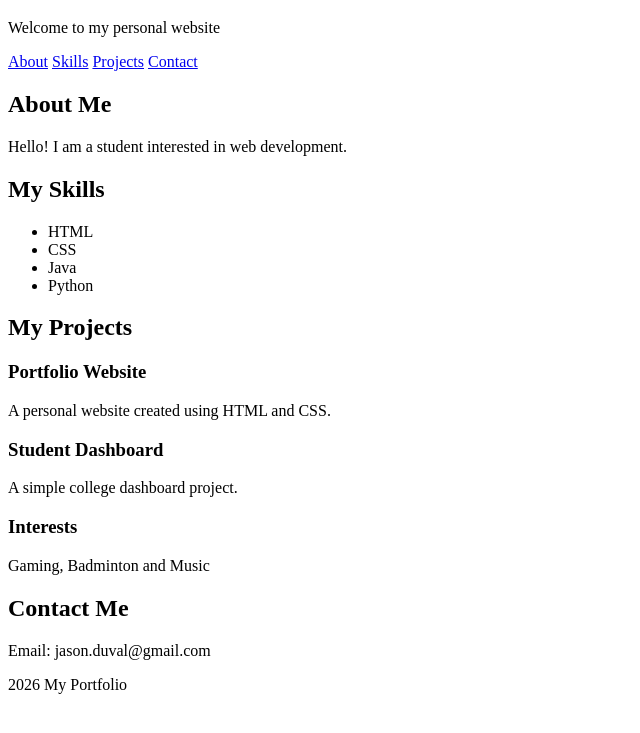
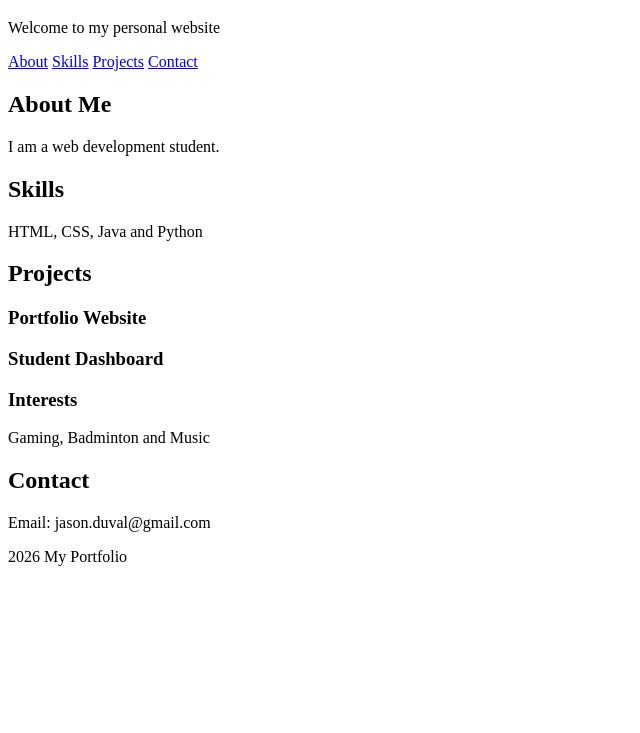
Before and after one commit to Acekaz7/P1_to_P13, a plain HTML site: page P6/P6.html in a window 1280 px wide. Shown: the part 61-794 px from the top of the page, without its empty margins (0-640 px from the left). Drawn offline with Linux system fonts and the light colour scheme.

Commit message:
Refactor portfolio content and headings
Updated text for better clarity and consistency.

```diff
--- a/P6/P6.html
+++ b/P6/P6.html
@@ -1,68 +1,49 @@
+
 <!DOCTYPE html>
 <html>
 <head>
     <title>My Portfolio</title>
 </head>
 <body>
-
     <header>
         <h1>My Portfolio</h1>
         <p>Welcome to my personal website</p>
     </header>
-
     <nav>
         <a href="#about">About</a>
         <a href="#skills">Skills</a>
         <a href="#projects">Projects</a>
         <a href="#contact">Contact</a>
     </nav>
-
     <main>
-
         <section id="about">
             <h2>About Me</h2>
-            <p>Hello! I am a student interested in web development.</p>
+            <p>I am a web development student.</p>
         </section>
-
         <section id="skills">
-            <h2>My Skills</h2>
-            <ul>
-                <li>HTML</li>
-                <li>CSS</li>
-                <li>Java</li>
-                <li>Python</li>
-            </ul>
+            <h2>Skills</h2>
+            <p>HTML, CSS, Java and Python</p>
         </section>
-
         <section id="projects">
-            <h2>My Projects</h2>
-
+            <h2>Projects</h2>
             <article>
                 <h3>Portfolio Website</h3>
-                <p>A personal website created using HTML and CSS.</p>
             </article>
-
             <article>
                 <h3>Student Dashboard</h3>
-                <p>A simple college dashboard project.</p>
             </article>
         </section>
-
         <aside>
             <h3>Interests</h3>
             <p>Gaming, Badminton and Music</p>
         </aside>
-
         <section id="contact">
-            <h2>Contact Me</h2>
+            <h2>Contact</h2>
             <p>Email: jason.duval@gmail.com</p>
         </section>
-
     </main>
-
     <footer>
         <p>2026 My Portfolio</p>
     </footer>
-
 </body>
 </html>
```
